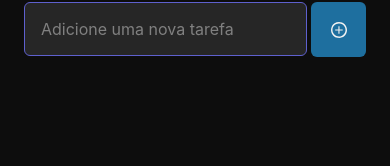
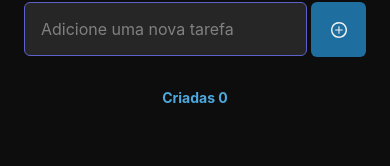
Before and after one commit to Thalys001/to-do, a React Native app: screen / in a window 390 px wide. Shown: the part 134-300 px from the top of the page. Built offline with nearby package versions, Linux system fonts and the light colour scheme.

Commit message:
feat: creating count of created tasks

```diff
--- a/src/screens/Home/index.tsx
+++ b/src/screens/Home/index.tsx
@@ -50,6 +50,11 @@ export function Home() {
           <Plus />
         </TouchableOpacity>
       </View>
+      <View>
+        <Text style={styles.created}>
+          {`Criadas ${tasks.length}`}
+        </Text>
+      </View>
       <FlatList
         data={tasks}
         keyExtractor={item => item}
--- a/src/screens/Home/styles.ts
+++ b/src/screens/Home/styles.ts
@@ -22,7 +22,7 @@ export const styles = StyleSheet.create({
     height: 54,
     backgroundColor: '#262626',
     borderRadius: 6,
-    borderColor:'#5E60CE',
+    borderColor: '#5E60CE',
     borderWidth: 1,
     color: '#FFF',
     padding: 16,
@@ -36,5 +36,12 @@ export const styles = StyleSheet.create({
     backgroundColor: '#1E6F9F',
     alignItems: 'center',
     justifyContent: 'center'
+  },
+  created: {
+    color: '#4EA8DE',
+    fontSize: 14,
+    fontStyle: 'normal',
+    fontWeight: 'bold',
+    marginBottom: 20,
   }
 })
```
